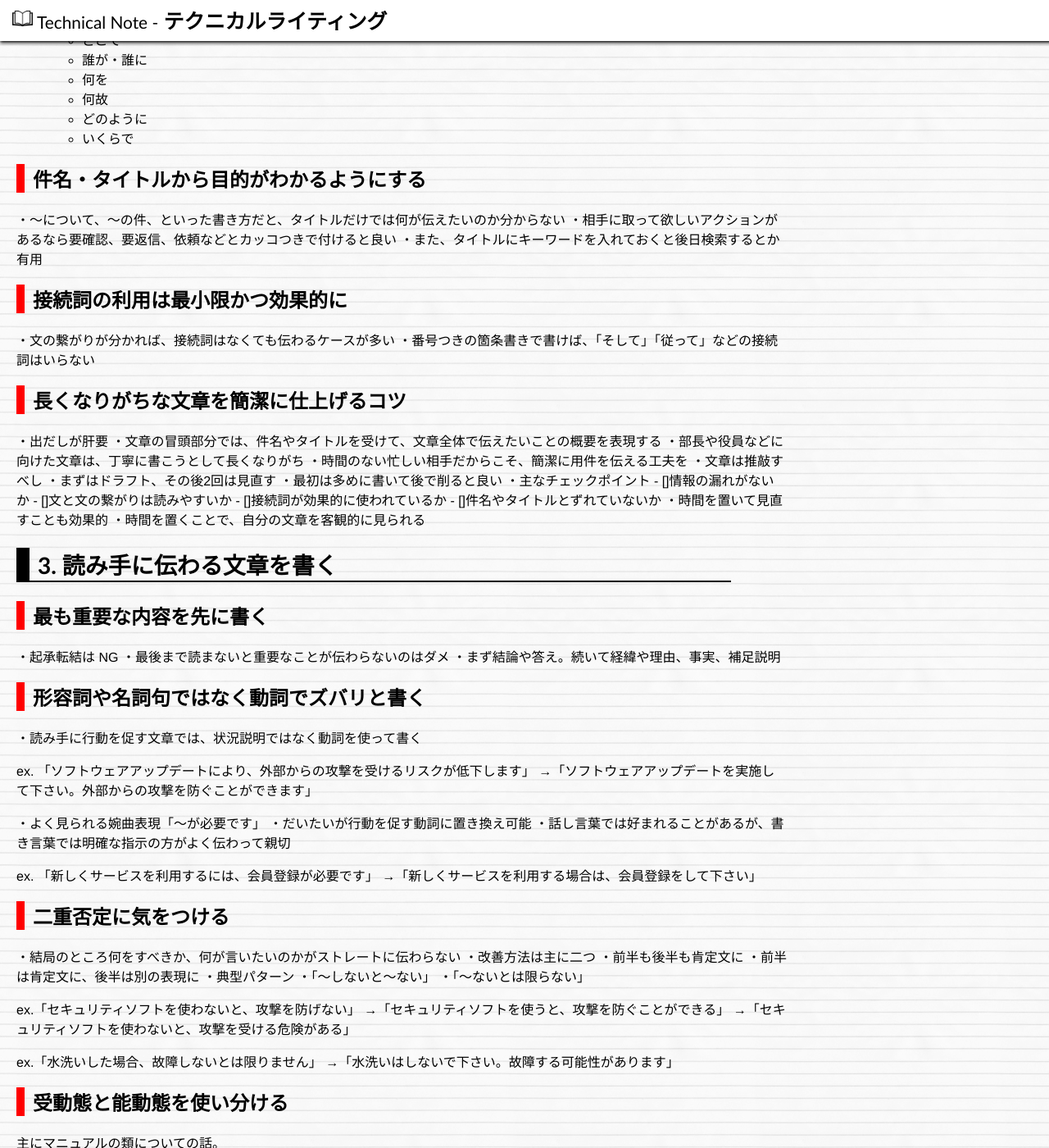
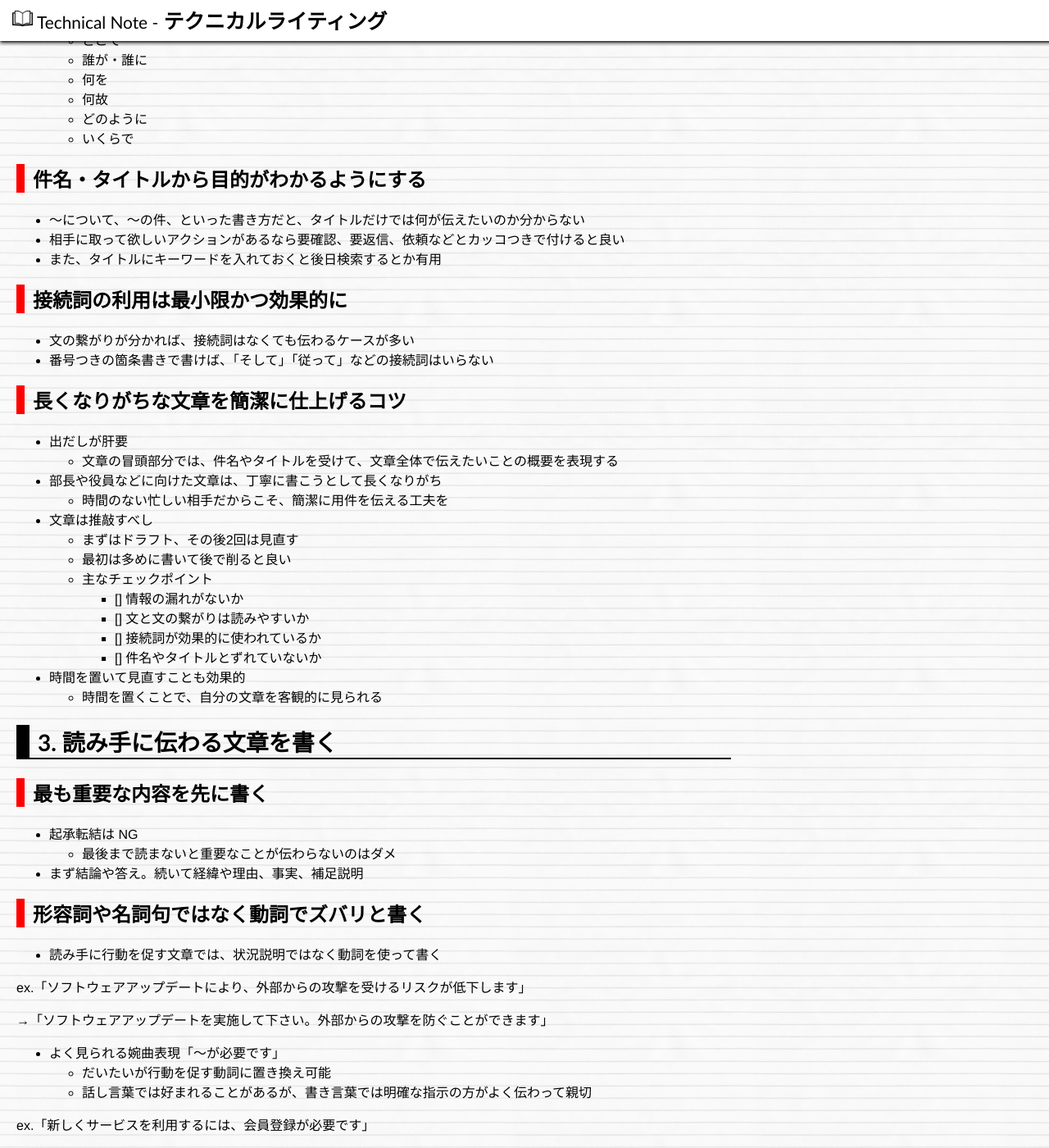
Before and after one commit to hkawabata/technical-note, a Jekyll site: the page built from docs/note/Reading-Notes/Technical-Writing.md, in a window 1280 px wide and 1400 px high, scrolled down 2911 px. Shown: the whole window at 82% size. Built offline with Jekyll 4.4.1, drawn with Linux system fonts in a browser that asks for light colours; nearby versions of some CDN libraries; our own code applies the rules of GitHub Pages for plain Markdown files; some of the changed text lies outside the part shown.

Commit message:
Update Technical-Writing.md

```diff
--- a/docs/note/Reading-Notes/Technical-Writing.md
+++ b/docs/note/Reading-Notes/Technical-Writing.md
@@ -115,111 +115,123 @@ title: テクニカルライティング
 
 ## 件名・タイトルから目的がわかるようにする
 
-・〜について、〜の件、といった書き方だと、タイトルだけでは何が伝えたいのか分からない
-・相手に取って欲しいアクションがあるなら要確認、要返信、依頼などとカッコつきで付けると良い
-・また、タイトルにキーワードを入れておくと後日検索するとか有用
+* 〜について、〜の件、といった書き方だと、タイトルだけでは何が伝えたいのか分からない
+* 相手に取って欲しいアクションがあるなら要確認、要返信、依頼などとカッコつきで付けると良い
+* また、タイトルにキーワードを入れておくと後日検索するとか有用
 
 ## 接続詞の利用は最小限かつ効果的に
 
-・文の繋がりが分かれば、接続詞はなくても伝わるケースが多い
-・番号つきの箇条書きで書けば、「そして」「従って」などの接続詞はいらない
+* 文の繋がりが分かれば、接続詞はなくても伝わるケースが多い
+* 番号つきの箇条書きで書けば、「そして」「従って」などの接続詞はいらない
 
 ## 長くなりがちな文章を簡潔に仕上げるコツ
 
-・出だしが肝要
-    ・文章の冒頭部分では、件名やタイトルを受けて、文章全体で伝えたいことの概要を表現する
-・部長や役員などに向けた文章は、丁寧に書こうとして長くなりがち
-    ・時間のない忙しい相手だからこそ、簡潔に用件を伝える工夫を
-・文章は推敲すべし
-    ・まずはドラフト、その後2回は見直す
-    ・最初は多めに書いて後で削ると良い
-    ・主なチェックポイント
-        - []情報の漏れがないか
-        - []文と文の繋がりは読みやすいか
-        - []接続詞が効果的に使われているか
-        - []件名やタイトルとずれていないか
-・時間を置いて見直すことも効果的
-    ・時間を置くことで、自分の文章を客観的に見られる
+* 出だしが肝要
+    * 文章の冒頭部分では、件名やタイトルを受けて、文章全体で伝えたいことの概要を表現する
+* 部長や役員などに向けた文章は、丁寧に書こうとして長くなりがち
+    * 時間のない忙しい相手だからこそ、簡潔に用件を伝える工夫を
+* 文章は推敲すべし
+    * まずはドラフト、その後2回は見直す
+    * 最初は多めに書いて後で削ると良い
+    * 主なチェックポイント
+        * [] 情報の漏れがないか
+        * [] 文と文の繋がりは読みやすいか
+        * [] 接続詞が効果的に使われているか
+        * [] 件名やタイトルとずれていないか
+* 時間を置いて見直すことも効果的
+    * 時間を置くことで、自分の文章を客観的に見られる
 
 # 3. 読み手に伝わる文章を書く
 
 ## 最も重要な内容を先に書く
 
-・起承転結は NG
-    ・最後まで読まないと重要なことが伝わらないのはダメ
-・まず結論や答え。続いて経緯や理由、事実、補足説明
+* 起承転結は NG
+    * 最後まで読まないと重要なことが伝わらないのはダメ
+* まず結論や答え。続いて経緯や理由、事実、補足説明
+
 
 ## 形容詞や名詞句ではなく動詞でズバリと書く
 
-・読み手に行動を促す文章では、状況説明ではなく動詞を使って書く
+* 読み手に行動を促す文章では、状況説明ではなく動詞を使って書く
 
-ex.
-「ソフトウェアアップデートにより、外部からの攻撃を受けるリスクが低下します」
+ex.「ソフトウェアアップデートにより、外部からの攻撃を受けるリスクが低下します」
+
 →「ソフトウェアアップデートを実施して下さい。外部からの攻撃を防ぐことができます」
 
-・よく見られる婉曲表現「〜が必要です」
-    ・だいたいが行動を促す動詞に置き換え可能
-    ・話し言葉では好まれることがあるが、書き言葉では明確な指示の方がよく伝わって親切
+* よく見られる婉曲表現「〜が必要です」
+    * だいたいが行動を促す動詞に置き換え可能
+    * 話し言葉では好まれることがあるが、書き言葉では明確な指示の方がよく伝わって親切
 
-ex.
-「新しくサービスを利用するには、会員登録が必要です」
+ex.「新しくサービスを利用するには、会員登録が必要です」
+
 →「新しくサービスを利用する場合は、会員登録をして下さい」
+
 
 ## 二重否定に気をつける
 
-・結局のところ何をすべきか、何が言いたいのかがストレートに伝わらない
-・改善方法は主に二つ
-    ・前半も後半も肯定文に
-    ・前半は肯定文に、後半は別の表現に
-・典型パターン
-    ・「〜しないと〜ない」
-    ・「〜ないとは限らない」
+* 結局のところ何をすべきか、何が言いたいのかがストレートに伝わらない
+* 改善方法は主に二つ
+    * 前半も後半も肯定文に
+    * 前半は肯定文に、後半は別の表現に
+* 典型パターン
+    * 「〜しないと〜ない」
+    * 「〜ないとは限らない」
 
 ex.「セキュリティソフトを使わないと、攻撃を防げない」
+
 →「セキュリティソフトを使うと、攻撃を防ぐことができる」
+
 →「セキュリティソフトを使わないと、攻撃を受ける危険がある」
 
 ex.「水洗いした場合、故障しないとは限りません」
+
 →「水洗いはしないで下さい。故障する可能性があります」
+
 
 ## 受動態と能動態を使い分ける
 
 主にマニュアルの類についての話。
 
-・読み手の操作とその結果は分けて書く
-    ・読み手がすべきこと…読み手が主語となる能動態
-    ・その結果…受動態
+* 読み手の操作とその結果は分けて書く
+    * 読み手がすべきこと…読み手が主語となる能動態
+    * その結果…受動態
 
 ex.「アプリのアイコンがタップされるとアプリが起動し、ログイン画面を表示する」
+
 →「アプリのアイコンをタップする。アプリが起動し、ログイン画面が表示される」
+
 
 ## 読み手を納得させるためには具体的な情報を
 
-・簡潔で読みやすいものの納得できない文章
-→曖昧な書き方で具体性がないことが多い
-・特にトラブル対応の文章では、5W1Hを盛り込んで状況を整理する
-・アンチパターン「〜と思われます」
-    ・書き手の不確実な想像のように読め、読み手の不安を煽る
-    ・実際に推定段階である場合は、根拠となる情報を添える
+* 簡潔で読みやすいものの納得できない文章
+  →曖昧な書き方で具体性がないことが多い
+* 特にトラブル対応の文章では、5W1Hを盛り込んで状況を整理する
+* アンチパターン「〜と思われます」
+    * 書き手の不確実な想像のように読め、読み手の不安を煽る
+    * 実際に推定段階である場合は、根拠となる情報を添える
+
 
 ## 「など」を多用しない
 
-・「など」…文章を曖昧にする語句の典型例
-・意志を明確に伝えるべきときに使うとネガティブな印象
+* 「など」…文章を曖昧にする語句の典型例
+* 意志を明確に伝えるべきときに使うとネガティブな印象
 
 ex.「私たちのチームでは、品質向上や不良品率の低下などを目標としている」
 
+
 ## レビューを受けて分かりやすさを高める
 
-・第三者は、書き手が気付きにくい情報の過不足や誤字脱字、ロジックの矛盾に気付きやすい
-・レビュアーにとっても文章力を高める訓練になる
+* 第三者は、書き手が気付きにくい情報の過不足や誤字脱字、ロジックの矛盾に気付きやすい
+* レビュアーにとっても文章力を高める訓練になる
+
 
 ## 最後の文でしっかり締めくくる
 
-・まとめの文次第で読み手が受ける印象か変わる
-・特に障害報告などでは、こちらの誠意を伝え、信頼につながるような姿勢を示す
+* まとめの文次第で読み手が受ける印象か変わる
+* 特に障害報告などでは、こちらの誠意を伝え、信頼につながるような姿勢を示す
 
 ex.「今回発生した障害の報告は以上です」
+
 →「今回の障害では大変ご迷惑をおかけしました。急ぎ対応を進めるとともに、再発防止に努めます」
 
 
@@ -227,44 +239,44 @@ ex.「今回発生した障害の報告は以上です」
 
 ## ブロック化して要素を区切る
 
-・改行・空行
-・行頭のインデント
-・右揃えや中央揃え
+* 改行・空行
+* 行頭のインデント
+* 右揃えや中央揃え
 →読み手が知りたい情報にアクセスしやすくなる
 
 ## 括弧は（ ）と「 」を基本に
 
-・色々な種類の括弧を使い過ぎるとゴチャゴチャした印象に
-・「 」：カギ括弧
-    ・固有名詞であることの明示
-        ・ex. 検索システム「スマートサーチ」を開発します
-    ・人が発言した内容
-        ・ex. 「最大10000人の顧客情報を管理したい」との要望がありました
-    ・特定の語句を強調
-        ・ex. 最初に「ランプ点灯の有無」を確認
-・（ ）：丸括弧
-    ・語句の言い換え
-        ・ex. 人工知能（AI）
-    ・製品の型番など
-        ・ex. Linux サーバ（CentOS 7）
+* 色々な種類の括弧を使い過ぎるとゴチャゴチャした印象に
+* 「 」：カギ括弧
+    * 固有名詞であることの明示
+        * ex. 検索システム「スマートサーチ」を開発します
+    * 人が発言した内容
+        * ex. 「最大10000人の顧客情報を管理したい」との要望がありました
+    * 特定の語句を強調
+        * ex. 最初に「ランプ点灯の有無」を確認
+* （ ）：丸括弧
+    * 語句の言い換え
+        * ex. 人工知能（AI）
+    * 製品の型番など
+        * ex. Linux サーバ（CentOS 7）
 
 ## フォントの使い分けのセオリー
 
-・明朝体
-    ・書き始めやはらいなどの部分で線の太さにメリハリがあり可読性が高い
-    ・本文に用いる
-・ゴシック
-    ・明朝体に比べて太く力強い
-    ・目立たせたい見出しに用いる
+* 明朝体
+    * 書き始めやはらいなどの部分で線の太さにメリハリがあり可読性が高い
+    * 本文に用いる
+* ゴシック
+    * 明朝体に比べて太く力強い
+    * 目立たせたい見出しに用いる
 
 ## 階層構造を数字や記号で表す
 
-・長い文章では、文を階層構造化する
-・見出しの行頭に■などの記号をつけると目立たせることができる
-    ・黒い面積が大きい記号を上位階層に置く（■>●>○）
+* 長い文章では、文を階層構造化する
+* 見出しの行頭に■などの記号をつけると目立たせることができる
+    * 黒い面積が大きい記号を上位階層に置く（■ > ● > ○）
 
 ## 箇条書きを効果的に使う
 
-・情報量が多い場合は箇条書きで一覧性向上
-・マジックナンバー7…人が一度に把握できることは7つまで
+* 情報量が多い場合は箇条書きで一覧性向上
+* **マジックナンバー7**：人が一度に把握できることは7つまで
 →箇条書きの項目は7つ以内に抑える
```
